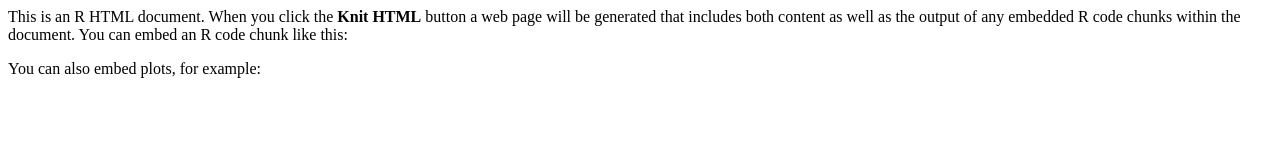
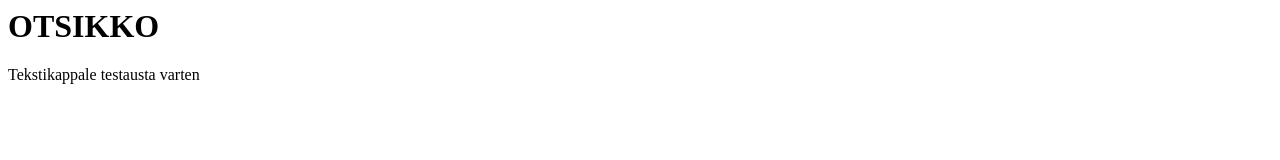
Before and after one commit to sjsholopai/sjsholopai.github.io, a plain HTML site: page index.html in a window 1280 px wide. Drawn offline with Linux system fonts and the light colour scheme.

Commit message:
poistettu head osio html-koodista ja yksinkertaistettu testisiältöä.

```diff
--- a/index.html
+++ b/index.html
@@ -1,22 +1,3 @@
-<html>
+<h1>OTSIKKO</h1>
 
-<head>
-<title>Title</title>
-</head>
-
-<body>
-
-<p>This is an R HTML document. When you click the <b>Knit HTML</b> button a web page will be generated that includes both content as well as the output of any embedded R code chunks within the document. You can embed an R code chunk like this:</p>
-
-<!--begin.rcode
-summary(cars)
-end.rcode-->
-
-<p>You can also embed plots, for example:</p>
-
-<!--begin.rcode fig.width=7, fig.height=6
-plot(cars)
-end.rcode-->
-
-</body>
-</html>
+<p>Tekstikappale testausta varten</p>
```
